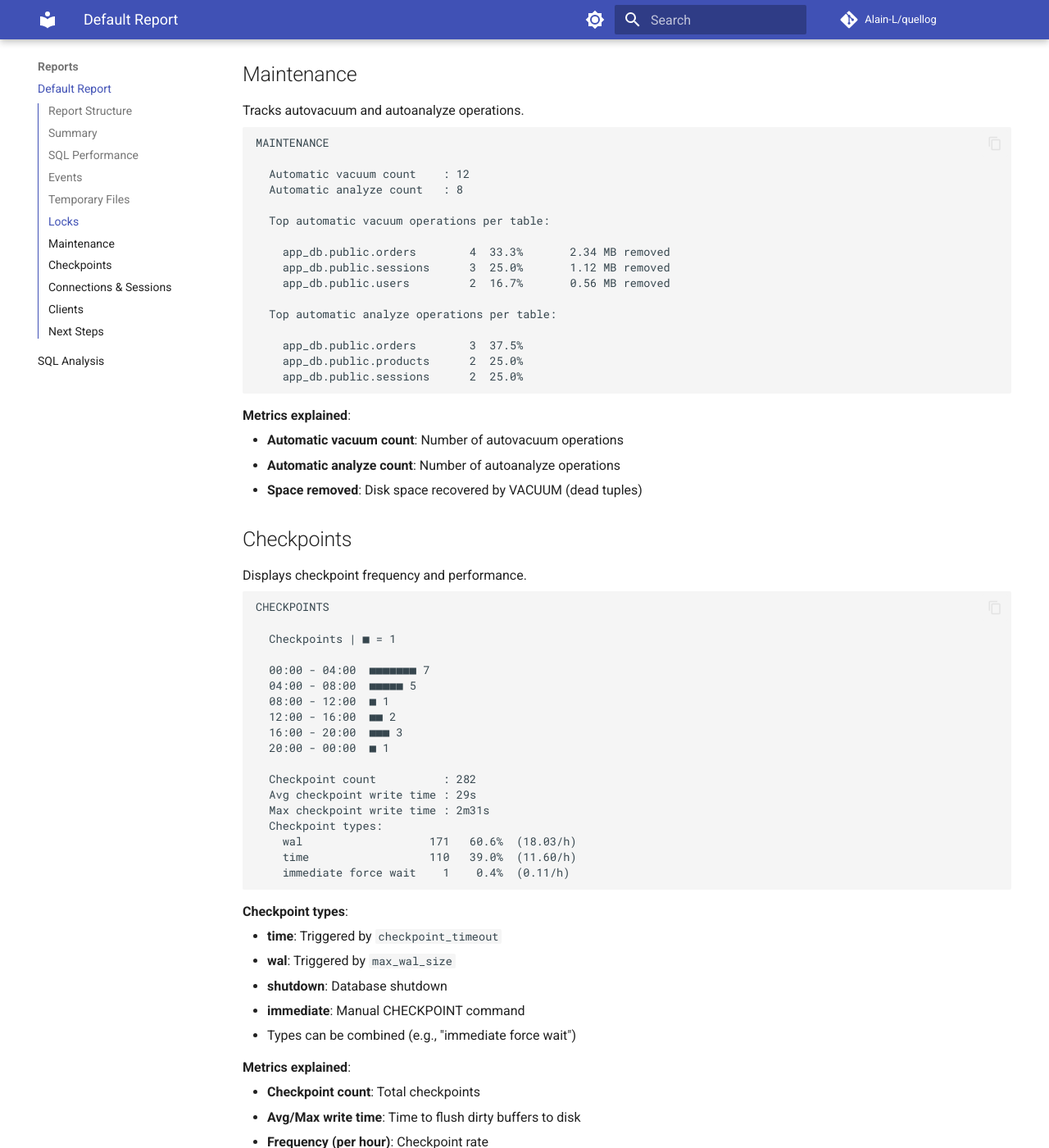
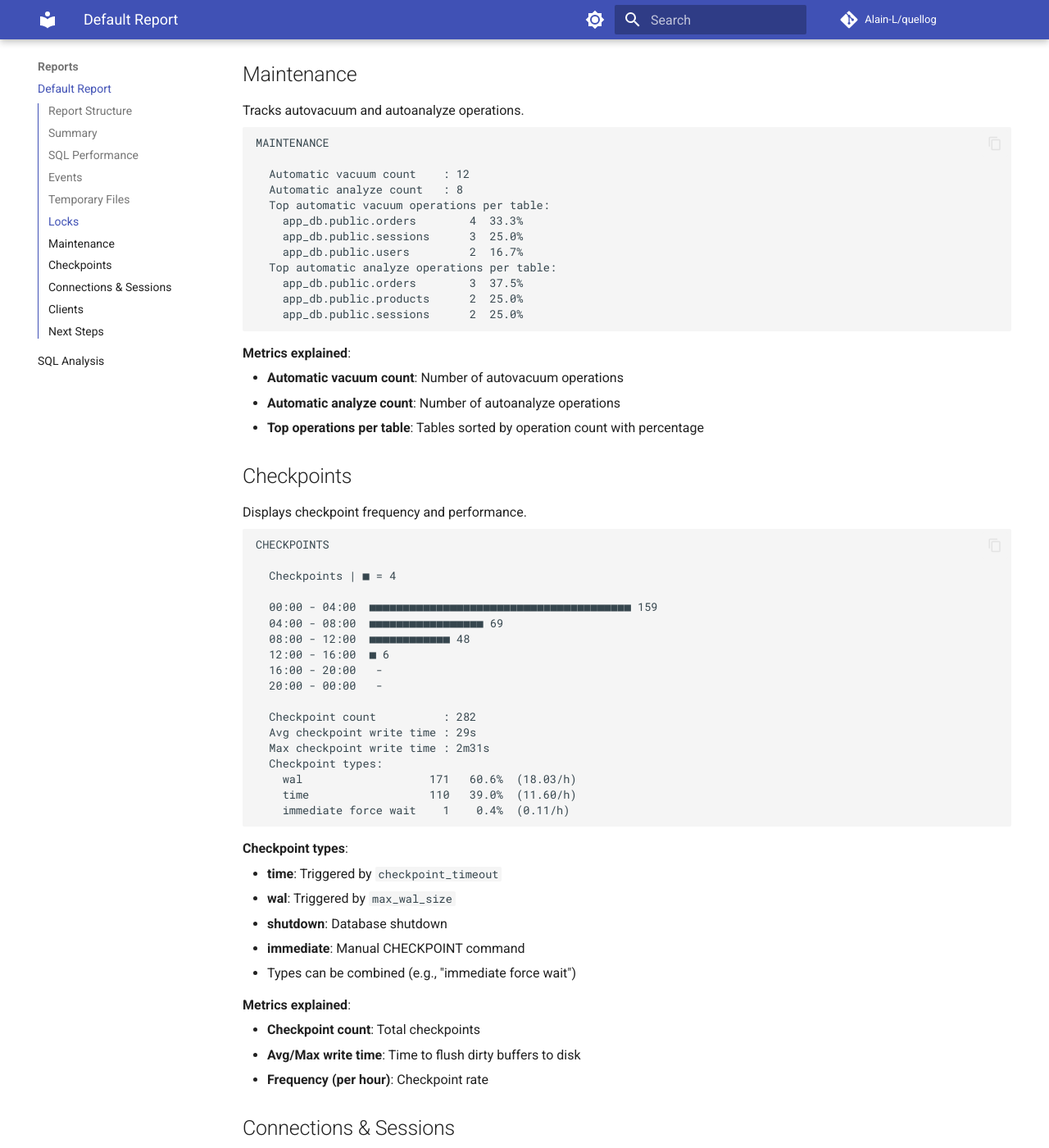
Before and after one commit to Alain-L/quellog, an MkDocs documentation site: the page built from docs/default-report.md, in a window 1280 px wide and 1400 px high, scrolled down 4569 px. Shown: the whole window at 82% size. Built offline with MkDocs 1.6.1 and Material for MkDocs 9.7.7, drawn with Linux system fonts in a browser that asks for light colours; comment, search, counter and statistics services are not loaded; some of the changed text lies outside the part shown.

Commit message:
docs: fix Maintenance, Checkpoints histogram, and Clients sections
Maintenance:
- Remove all extra blank lines between metrics and table headers
- Remove incorrect "MB removed" column (not in actual output)
- Update metrics explanation

Checkpoints:
- Update histogram to match actual values from B.log (282 total, 159+69+48+6)
- Change scale from "■ = 1" to "■ = 4"
- Include empty time buckets with "-"

Clients:
- Add "Unique Hosts : 4" metric
- Add HOSTS section with IP addresses
- Complete the four subsections: USERS, APPS, DATABASES, HOSTS

All examples now match actual quellog output format.

````diff
--- a/docs/default-report.md
+++ b/docs/default-report.md
@@ -216,15 +216,11 @@ MAINTENANCE
 
   Automatic vacuum count    : 12
   Automatic analyze count   : 8
-
   Top automatic vacuum operations per table:
-
-    app_db.public.orders        4  33.3%       2.34 MB removed
-    app_db.public.sessions      3  25.0%       1.12 MB removed
-    app_db.public.users         2  16.7%       0.56 MB removed
-
+    app_db.public.orders        4  33.3%
+    app_db.public.sessions      3  25.0%
+    app_db.public.users         2  16.7%
   Top automatic analyze operations per table:
-
     app_db.public.orders        3  37.5%
     app_db.public.products      2  25.0%
     app_db.public.sessions      2  25.0%
@@ -234,7 +230,7 @@ MAINTENANCE
 
 - **Automatic vacuum count**: Number of autovacuum operations
 - **Automatic analyze count**: Number of autoanalyze operations
-- **Space removed**: Disk space recovered by VACUUM (dead tuples)
+- **Top operations per table**: Tables sorted by operation count with percentage
 
 ## Checkpoints
 
@@ -243,14 +239,14 @@ Displays checkpoint frequency and performance.
 ```
 CHECKPOINTS
 
-  Checkpoints | ■ = 1
+  Checkpoints | ■ = 4
 
-  00:00 - 04:00  ■■■■■■■ 7
-  04:00 - 08:00  ■■■■■ 5
-  08:00 - 12:00  ■ 1
-  12:00 - 16:00  ■■ 2
-  16:00 - 20:00  ■■■ 3
-  20:00 - 00:00  ■ 1
+  00:00 - 04:00  ■■■■■■■■■■■■■■■■■■■■■■■■■■■■■■■■■■■■■■■ 159
+  04:00 - 08:00  ■■■■■■■■■■■■■■■■■ 69
+  08:00 - 12:00  ■■■■■■■■■■■■ 48
+  12:00 - 16:00  ■ 6
+  16:00 - 20:00   -
+  20:00 - 00:00   -
 
   Checkpoint count          : 282
   Avg checkpoint write time : 29s
@@ -314,6 +310,7 @@ CLIENTS
   Unique DBs                : 3
   Unique Users              : 6
   Unique Apps               : 9
+  Unique Hosts              : 4
 
 USERS
 
````
Also changed, not shown: other parts of docs/default-report.md (+7 -0 lines).
